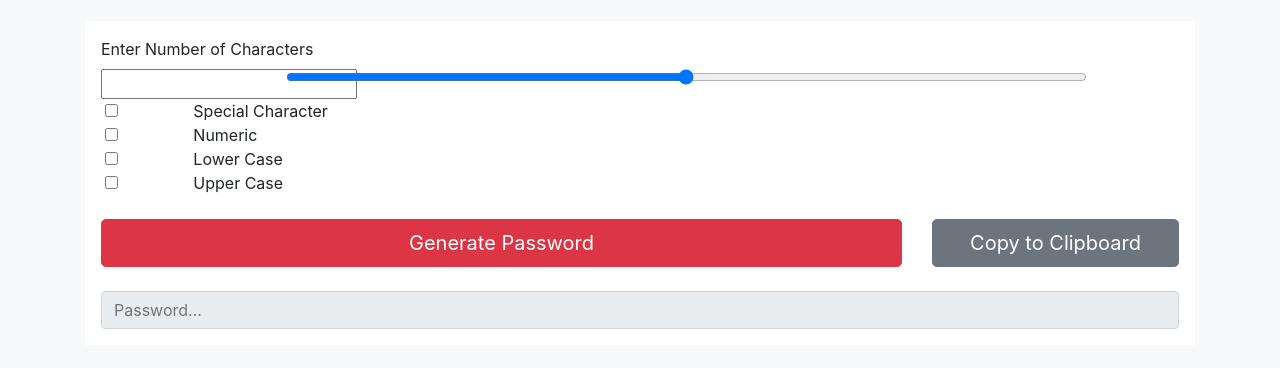
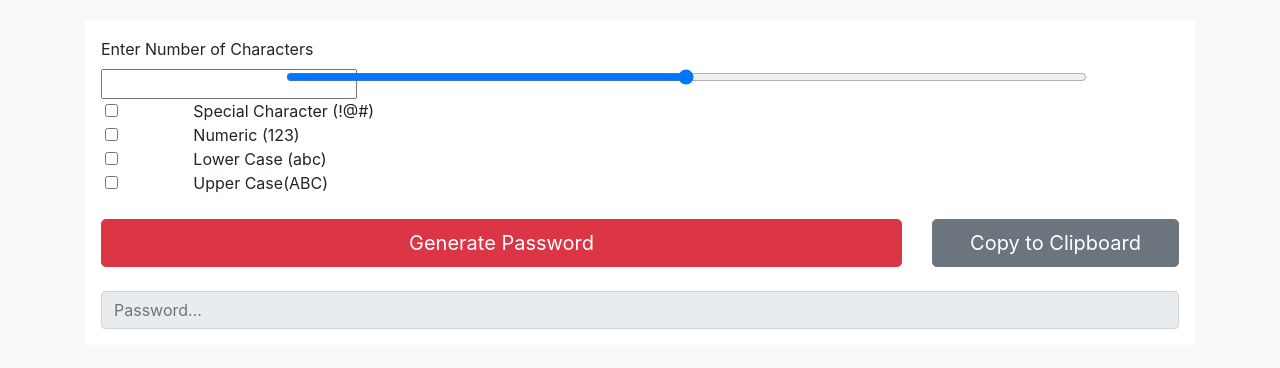
Before and after one commit to jpellow/password, a plain HTML site: page index.html in a window 1280 px wide. Shown: the part 70-438 px from the top of the page. Drawn offline with nearby package versions, Linux system fonts and the light colour scheme.

Commit message:
final commit

```diff
--- a/index.html
+++ b/index.html
@@ -35,9 +35,9 @@
                     <div class="col-1 no-gutters">
                         <input class="form-check-input ml-1" type="checkbox" value="" id="specialChar">
                     </div>
-                    <div class="col-2 no-gutters">
+                    <div class="col-4 no-gutters">
                         <label class="form-check-label text-left" for="specialChar">
-                            Special Character
+                            Special Character (!@#)
                         </label>
                     </div>
                 </div>
@@ -47,7 +47,7 @@
                     </div>
                     <div class="col-5">
                         <label class="form-check-label text-left" for="numeric">
-                            Numeric
+                            Numeric (123)
                         </label>
                     </div>
                 </div>
@@ -57,7 +57,7 @@
                     </div>
                     <div class="col-5">
                         <label class="form-check-label text-left" for="lowerCase">
-                            Lower Case
+                            Lower Case (abc)
                         </label>
                     </div>
                 </div>
@@ -67,7 +67,7 @@
                     </div>
                     <div class="col-5">
                         <label class="form-check-label text-left" for="upperCase">
-                            Upper Case
+                            Upper Case(ABC)
                         </label>
                     </div>
                 </div>
```
